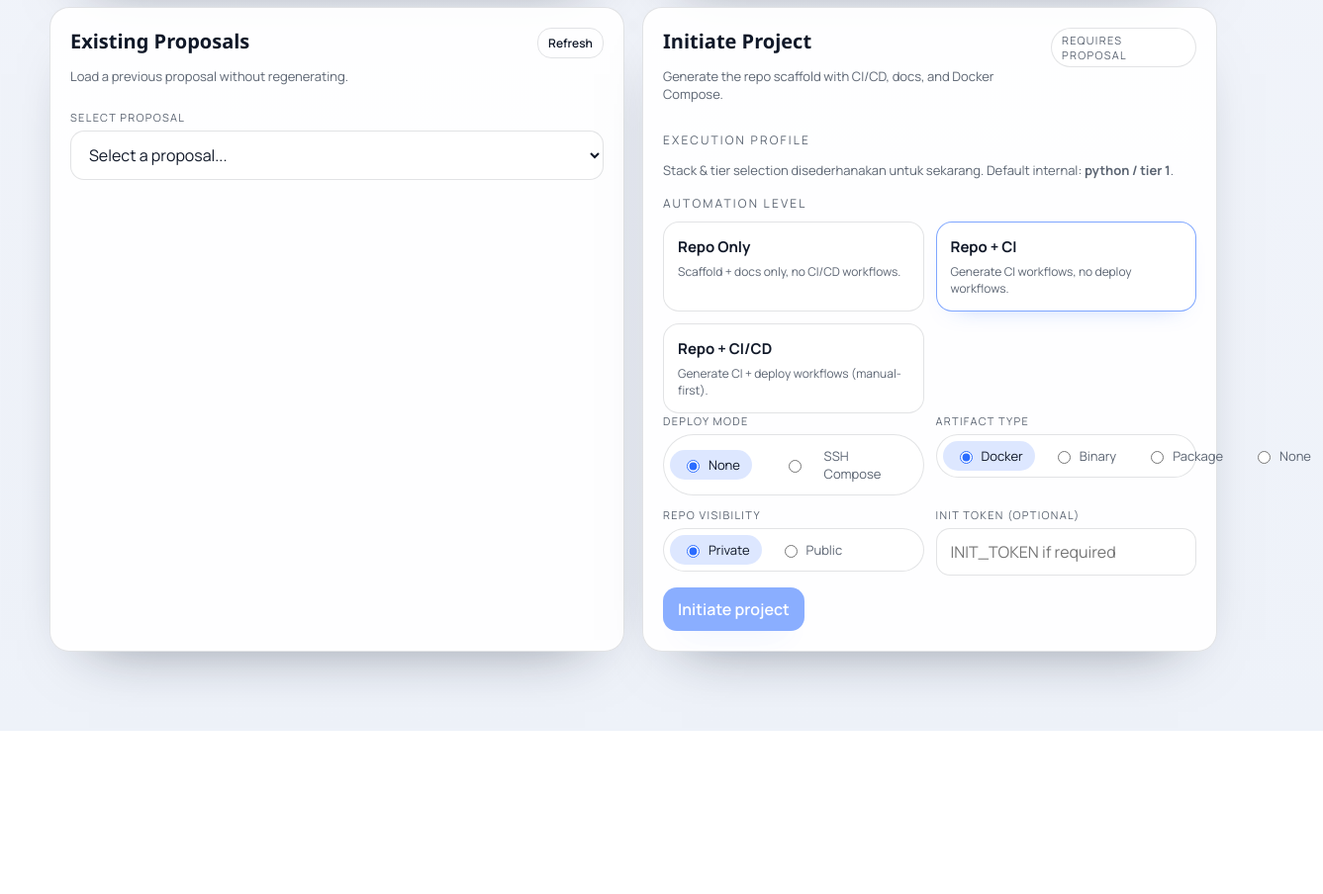
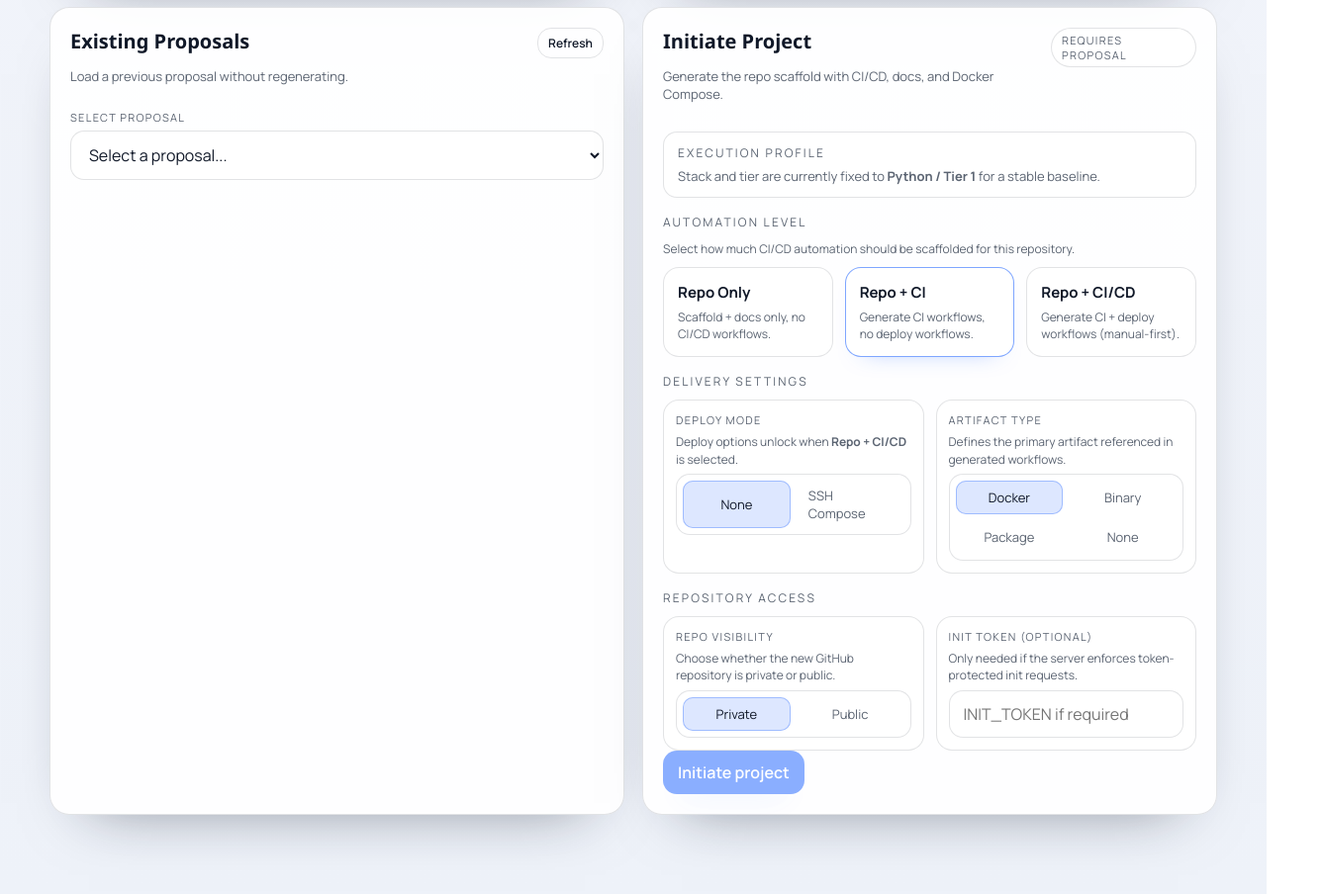
Before and after one commit to alfonsusenrico/documentation-generator, a website with bundled scripts: page public/index.html in a window 1280 px wide. Shown: the part 880-1784 px from the top of the page at 99% size, 1337 px wide, since content can reach past the window. Before the commit the page ends 1619 px from the top, so only its background shows below. Built offline with nearby package versions, Linux system fonts and the light colour scheme.

Commit message:
Refine DocGen UI layout and styling

```diff
--- a/public/index.html
+++ b/public/index.html
@@ -134,11 +134,12 @@
 
           <div class="section compact-note">
             <div class="section-title">Execution Profile</div>
-            <p class="muted">Stack & tier selection disederhanakan untuk sekarang. Default internal: <strong>python / tier 1</strong>.</p>
+            <p class="muted">Stack and tier are currently fixed to <strong>Python / Tier 1</strong> for a stable baseline.</p>
           </div>
 
           <div class="section">
-            <div class="section-title">Automation level</div>
+            <div class="section-title">Automation Level</div>
+            <p class="section-hint">Select how much CI/CD automation should be scaffolded for this repository.</p>
             <div class="choice-grid">
               <label class="choice-card">
                 <input type="radio" name="automationLevel" value="repo_only" />
@@ -158,9 +159,12 @@
             </div>
           </div>
 
-          <div class="grid two">
-            <label class="field">
+          <div class="section">
+            <div class="section-title">Delivery Settings</div>
+            <div class="grid two init-grid">
+              <label class="field field-card">
                 <span>Deploy mode</span>
+                <p class="hint">Deploy options unlock when <strong>Repo + CI/CD</strong> is selected.</p>
                 <div class="segmented">
                   <label class="segmented-item">
                     <input type="radio" name="deployMode" value="none" checked />
@@ -173,8 +177,9 @@
                 </div>
               </label>
 
-            <label class="field">
+              <label class="field field-card">
                 <span>Artifact type</span>
+                <p class="hint">Defines the primary artifact referenced in generated workflows.</p>
                 <div class="segmented">
                   <label class="segmented-item">
                     <input type="radio" name="artifactType" value="docker" checked />
@@ -195,10 +200,14 @@
                 </div>
               </label>
             </div>
+          </div>
 
-          <div class="grid two">
-            <label class="field">
+          <div class="section">
+            <div class="section-title">Repository Access</div>
+            <div class="grid two init-grid">
+              <label class="field field-card">
                 <span>Repo visibility</span>
+                <p class="hint">Choose whether the new GitHub repository is private or public.</p>
                 <div class="segmented">
                   <label class="segmented-item">
                     <input type="radio" name="visibility" value="private" checked />
@@ -210,10 +219,12 @@
                   </label>
                 </div>
               </label>
-            <label class="field">
+              <label class="field field-card">
                 <span>Init token (optional)</span>
+                <p class="hint">Only needed if the server enforces token-protected init requests.</p>
                 <input id="initToken" placeholder="INIT_TOKEN if required" />
               </label>
+            </div>
           </div>
 
           <div class="actions">
--- a/public/styles.css
+++ b/public/styles.css
@@ -197,6 +197,12 @@ body {
 }
 
 .hint {
+  font-size: 12px;
+  color: var(--muted);
+}
+
+.section-hint {
+  margin: 0 0 10px;
   font-size: 12px;
   color: var(--muted);
 }
@@ -498,6 +504,22 @@ button:focus-visible {
   margin-top: 16px;
 }
 
+.compact-note {
+  padding: 12px 14px;
+  border-radius: 14px;
+  border: 1px solid var(--border);
+  background: rgba(255, 255, 255, 0.82);
+}
+
+.compact-note .section-title {
+  margin-bottom: 6px;
+}
+
+.compact-note .muted {
+  margin: 0;
+  font-size: 13px;
+}
+
 .section-title {
   font-size: 12px;
   text-transform: uppercase;
@@ -508,7 +530,7 @@ button:focus-visible {
 
 .choice-grid {
   display: grid;
-  grid-template-columns: repeat(2, minmax(0, 1fr));
+  grid-template-columns: repeat(auto-fit, minmax(170px, 1fr));
   gap: 12px;
 }
 
@@ -553,34 +575,70 @@ button:focus-visible {
   color: var(--muted);
 }
 
+.init-grid {
+  gap: 12px;
+}
+
+.field-card {
+  margin-bottom: 0;
+  padding: 12px;
+  border-radius: 16px;
+  border: 1px solid var(--border);
+  background: rgba(255, 255, 255, 0.82);
+}
+
+.field-card .hint {
+  margin: 0;
+  line-height: 1.45;
+}
+
 .segmented {
-  display: inline-flex;
-  align-items: center;
+  display: flex;
+  align-items: stretch;
+  flex-wrap: wrap;
+  width: 100%;
   gap: 6px;
   padding: 6px;
-  border-radius: 999px;
+  border-radius: 14px;
   border: 1px solid var(--border);
   background: rgba(255, 255, 255, 0.8);
 }
 
 .segmented-item {
+  position: relative;
   display: inline-flex;
+  flex: 1 1 calc(50% - 6px);
+  justify-content: center;
   align-items: center;
   gap: 6px;
+  min-height: 34px;
   padding: 6px 12px;
-  border-radius: 999px;
+  border-radius: 10px;
   cursor: pointer;
   font-size: 13px;
   color: var(--muted);
+  transition: background-color 0.2s ease, color 0.2s ease, box-shadow 0.2s ease;
 }
 
 .segmented-item input {
-  accent-color: var(--accent);
+  position: absolute;
+  opacity: 0;
+  pointer-events: none;
 }
 
 .segmented-item:has(input:checked) {
   background: rgba(43, 108, 255, 0.16);
   color: var(--ink);
+  box-shadow: inset 0 0 0 1px rgba(43, 108, 255, 0.35);
+}
+
+.segmented-item:has(input:focus-visible) {
+  box-shadow: 0 0 0 3px var(--focus);
+}
+
+.segmented-item:has(input:disabled) {
+  opacity: 0.5;
+  cursor: not-allowed;
 }
 
 .badge {
@@ -704,6 +762,12 @@ button:focus-visible {
   }
 }
 
+@media (max-width: 420px) {
+  .segmented-item {
+    flex-basis: 100%;
+  }
+}
+
 @media (prefers-reduced-motion: reduce) {
   *,
   *::before,
```
Lines whose indentation alone changed are shown as unchanged.
